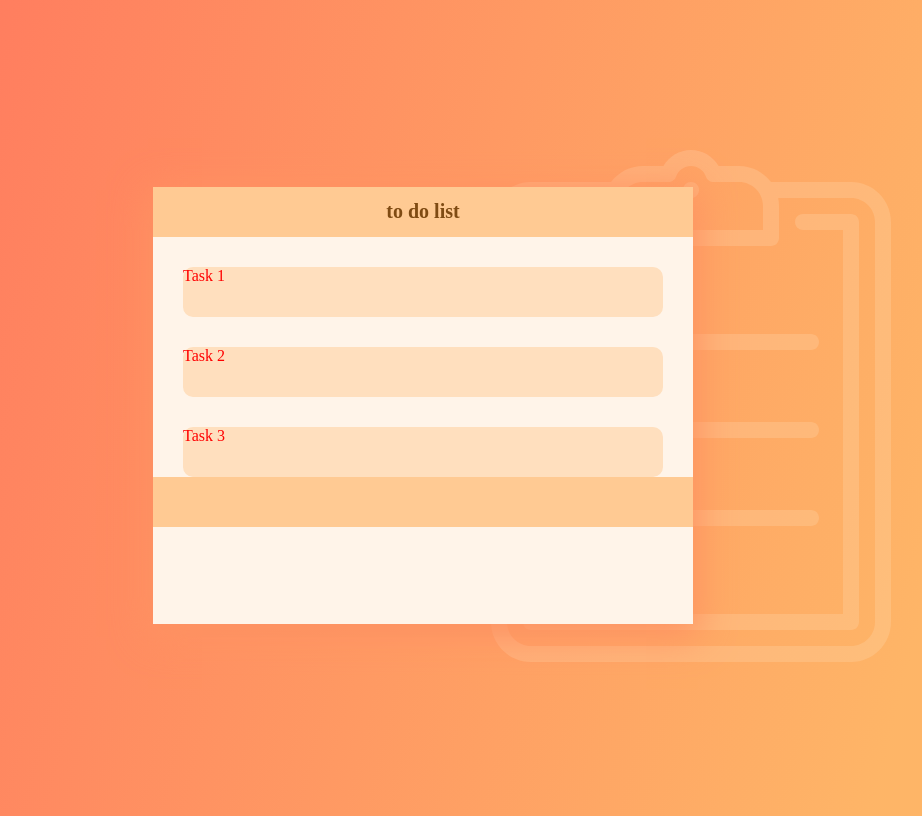
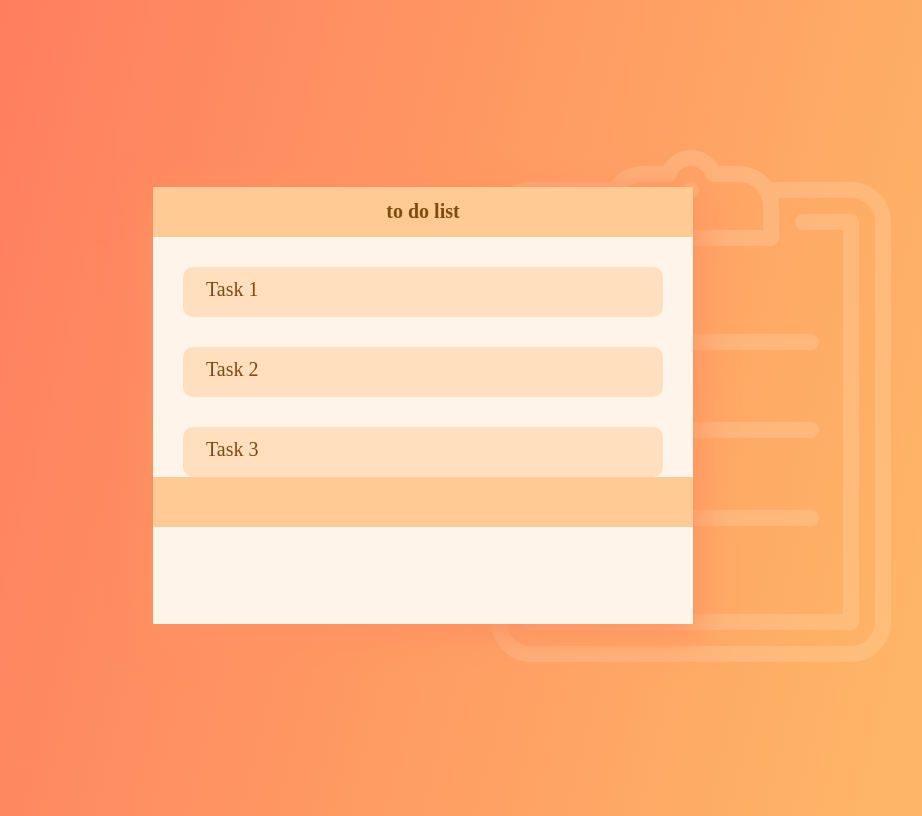
Before and after one commit to Sukre22/learning-vue-js, a Vue app: page / in a window 1280 px wide. Shown: the whole page, without its empty margins (219-1141 px from the left). Built offline with nearby package versions, Linux system fonts and the light colour scheme.

Commit message:
change text

```diff
--- a/src/App.vue
+++ b/src/App.vue
@@ -10,9 +10,9 @@
 </div>
 <div class="form-tasks">
 
-    <div class="form-tasks__item">Task 1</div>
-    <div class="form-tasks__item">Task 2</div>
-    <div class="form-tasks__item">Task 3</div>
+    <div class="form-tasks__item"><p class="form-tasks__item--text">Task 1</p></div>
+    <div class="form-tasks__item"><p class="form-tasks__item--text">Task 2</p></div>
+    <div class="form-tasks__item"><p class="form-tasks__item--text">Task 3</p></div>
 
 </div>
 <div class="form-footer">
@@ -112,6 +112,15 @@ body {
 
 }
 
+.form-tasks__item--text {
+  color: #7F4B13;
+  font-size: 20px;
+  font-weight: 400;
+  margin-left: 23px;
+  margin-top: 11px;
+  margin-bottom: 11px;
+}
+
 .form-footer {
 
  width: 540px;
```
